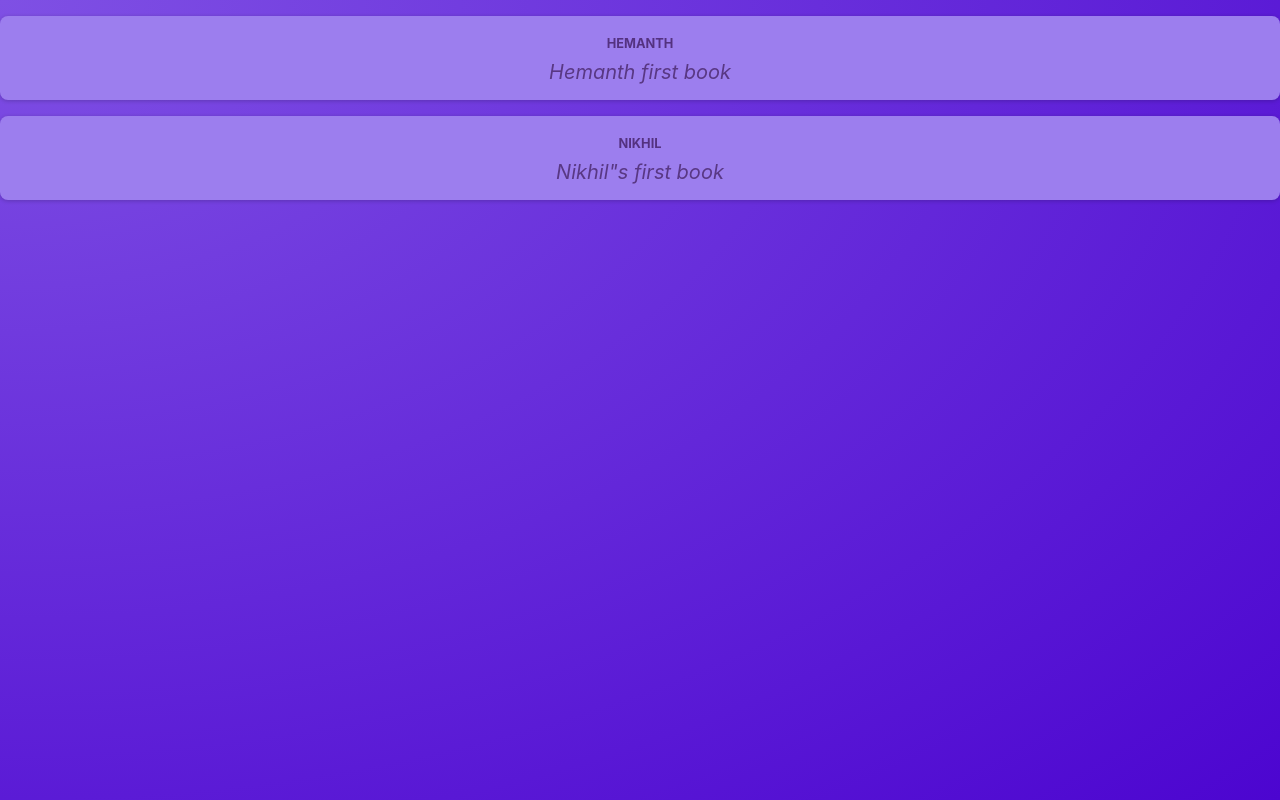
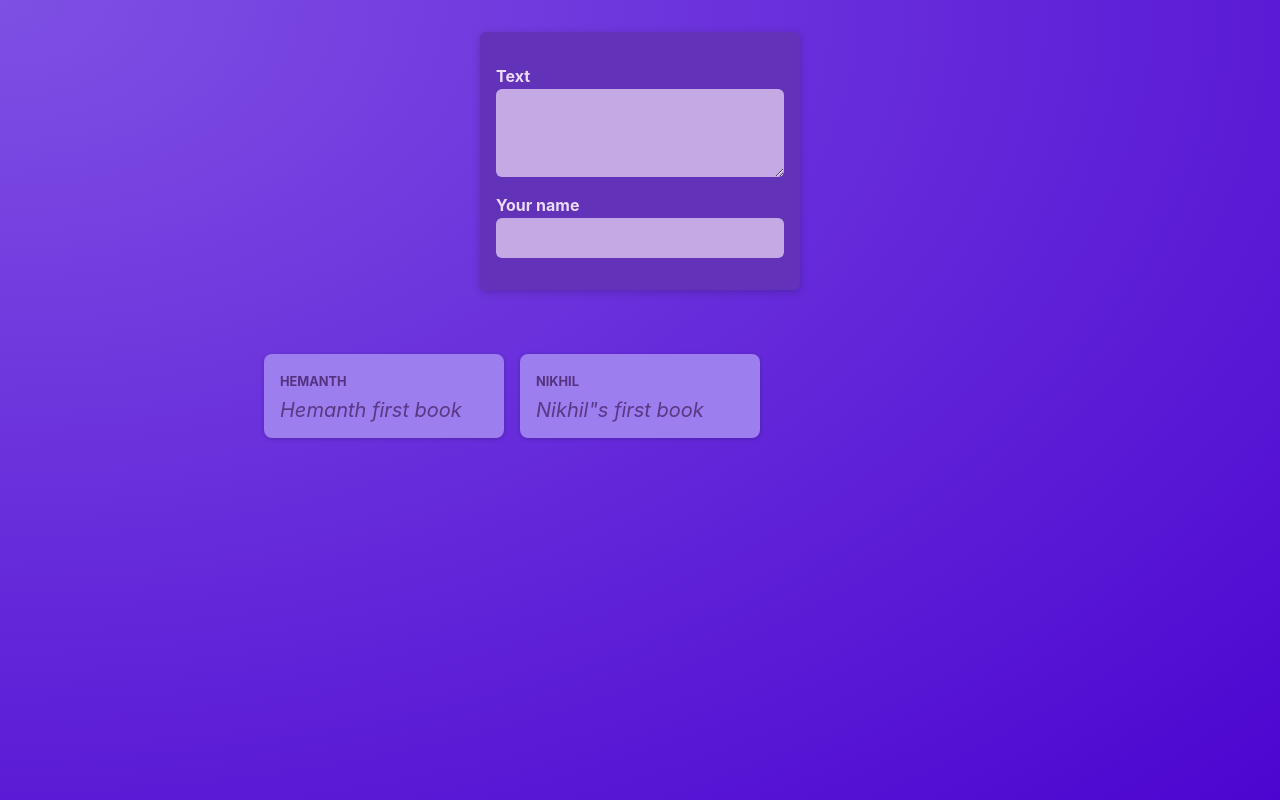
Before and after one commit to Nikhil98765/react-summary, a React (Vite) app: page / in a window 1280 px wide. Built offline with nearby package versions, Linux system fonts and the light colour scheme.

Commit message:
Added PostsList component to list all the posts and NewPost component for the post creation

```diff
--- a/src/App.jsx
+++ b/src/App.jsx
@@ -1,11 +1,10 @@
-import {Post} from "./components/Post.jsx";
+import {PostsList} from "./components/PostsList.jsx";
 
 function App() {
   return (
-    <>
-      <Post author='Hemanth' title='Hemanth first book'/>
-      <Post author='Nikhil' title='Nikhil"s first book'/>
-    </>
+    <main>
+      <PostsList />
+    </main>
   );
 }
 
--- /dev/null
+++ b/src/components/NewPost.jsx
@@ -0,0 +1,18 @@
+import classes from './NewPost.module.css';
+
+function NewPost() {
+  return (
+    <form className={classes.form}>
+      <p>
+        <label htmlFor="body">Text</label>
+        <textarea id="body" required rows={3} />
+      </p>
+      <p>
+        <label htmlFor="name">Your name</label>
+        <input type="text" id="name" required />
+      </p>
+    </form>
+  );
+}
+
+export default NewPost;
--- /dev/null
+++ b/src/components/NewPost.module.css
@@ -0,0 +1,55 @@
+.form {
+    background-color: #6233b9;
+    padding: 1rem;
+    width: 20rem;
+    margin: 2rem auto;
+    border-radius: 6px;
+    box-shadow: 0 2px 8px rgba(0, 0, 0, 0.2);
+}
+
+.form label {
+    display: block;
+    margin-bottom: 0.05rem;
+    color: #eadbfb;
+    font-weight: bold;
+}
+
+.form input,
+.form textarea {
+    display: block;
+    width: 100%;
+    font: inherit;
+    padding: 0.5rem;
+    border-radius: 6px;
+    border: none;
+    background-color: #c4a9e4;
+    color: #28262c;
+}
+
+.actions {
+    display: flex;
+    justify-content: flex-end;
+    gap: 0.5rem;
+}
+
+.actions button {
+    cursor: pointer;
+    font: inherit;
+    padding: 0.5rem 1.5rem;
+    border: none;
+    border-radius: 4px;
+    background-color: #34036c;
+    color: #e5d5f7;
+}
+
+.actions button:hover {
+    background-color: #23014a;
+}
+
+.actions button[type='button'] {
+    background-color: transparent;
+}
+
+.actions button[type='button']:hover {
+    color: #d1bee6;
+}
--- a/src/components/Post.jsx
+++ b/src/components/Post.jsx
@@ -1,15 +1,12 @@
 import styles from './Post.module.css';
 
-const names = ['Nikhil', 'Hemanth'];
 
 export const Post = ({author, title}) => {
 
-  const chosenName = Math.random() > 0.5 ? names[0] : names[1];
-
     return (
-        <div className={styles.post}>
+        <li className={styles.post}>
             <p className={styles.author}>{author}</p>
             <p className={styles.text}>{title}</p>
-        </div>
+        </li>
     )
 }
--- /dev/null
+++ b/src/components/PostsList.jsx
@@ -0,0 +1,16 @@
+import {Post} from "./Post.jsx";
+import styles from "./PostsList.module.css";
+import NewPost from "./NewPost.jsx";
+
+export const PostsList = () => {
+    return (
+      <>
+        <NewPost />
+        <ul className={styles.posts}>
+          <Post author='Hemanth' title='Hemanth first book'/>
+          <Post author='Nikhil' title='Nikhil"s first book'/>
+        </ul>
+      </>
+
+    )
+}
--- /dev/null
+++ b/src/components/PostsList.module.css
@@ -0,0 +1,10 @@
+.posts {
+    list-style: none;
+    max-width: 50rem;
+    margin: 1rem auto;
+    padding: 1rem 0;
+    display: grid;
+    gap: 1rem;
+    grid-template-columns: repeat(3, 30%);
+    justify-content: center;
+}
--- a/src/index.css
+++ b/src/index.css
@@ -18,6 +18,5 @@
 
 body {
   margin: 0;
-  text-align: center;
   color: #e6ddf9;
 }
```
